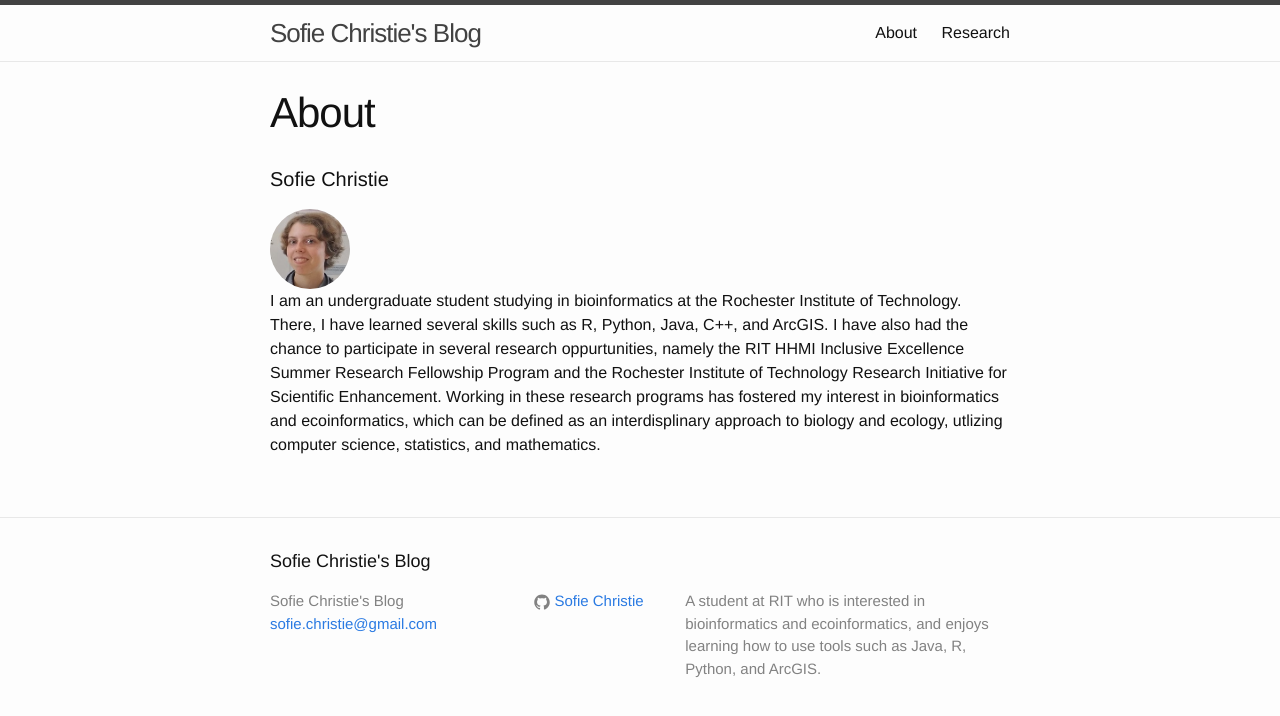
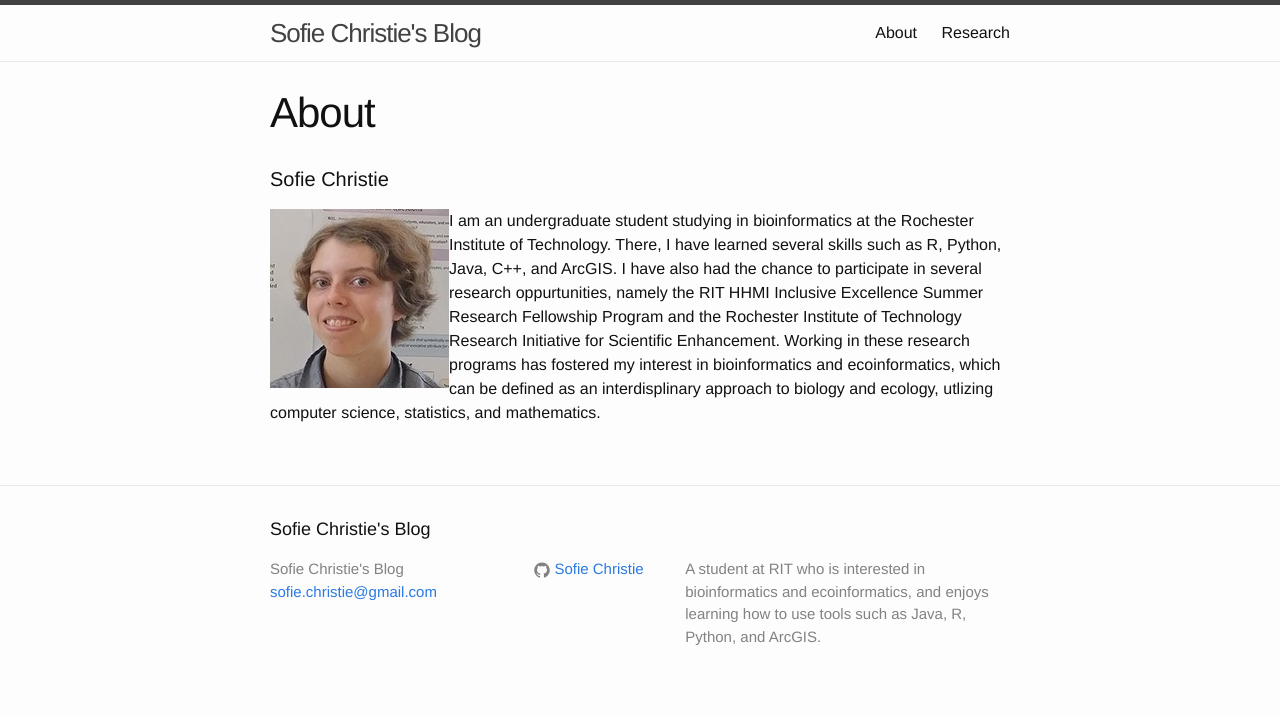
Before and after one commit to SMCCoder/SMCCoder.github.io, a Jekyll site: the page built from about.html, in a window 1280 px wide. Shown: the top 716 px of the page. Built offline with Jekyll 4.4.1, drawn with Linux system fonts in a browser that asks for light colours.

Commit message:
updating about page formatting

```diff
--- a/about.html
+++ b/about.html
@@ -8,7 +8,7 @@
 
   <h1 class="page-heading">Sofie Christie</h1>
 
-  <img class="profile-pic" alt="profile picture" src="{{ site.url }}/assets/SofieChristie_r.jpg" />
+  <img style="float:left;" alt="profile picture" src="{{ site.url }}/assets/SofieChristie_r.jpg" />
 
   <p>I am an undergraduate student studying in bioinformatics at the Rochester Institute of Technology. There, I have learned several skills such as R, Python, Java, C++, and ArcGIS. I have also had the chance to participate in several research oppurtunities, namely the RIT HHMI Inclusive Excellence Summer Research Fellowship Program and the Rochester Institute of Technology Research Initiative for Scientific Enhancement. Working in these research programs has fostered my interest in bioinformatics and ecoinformatics, which can be defined as an interdisplinary approach to biology and ecology, utlizing computer science, statistics, and mathematics. </p>
 
```
